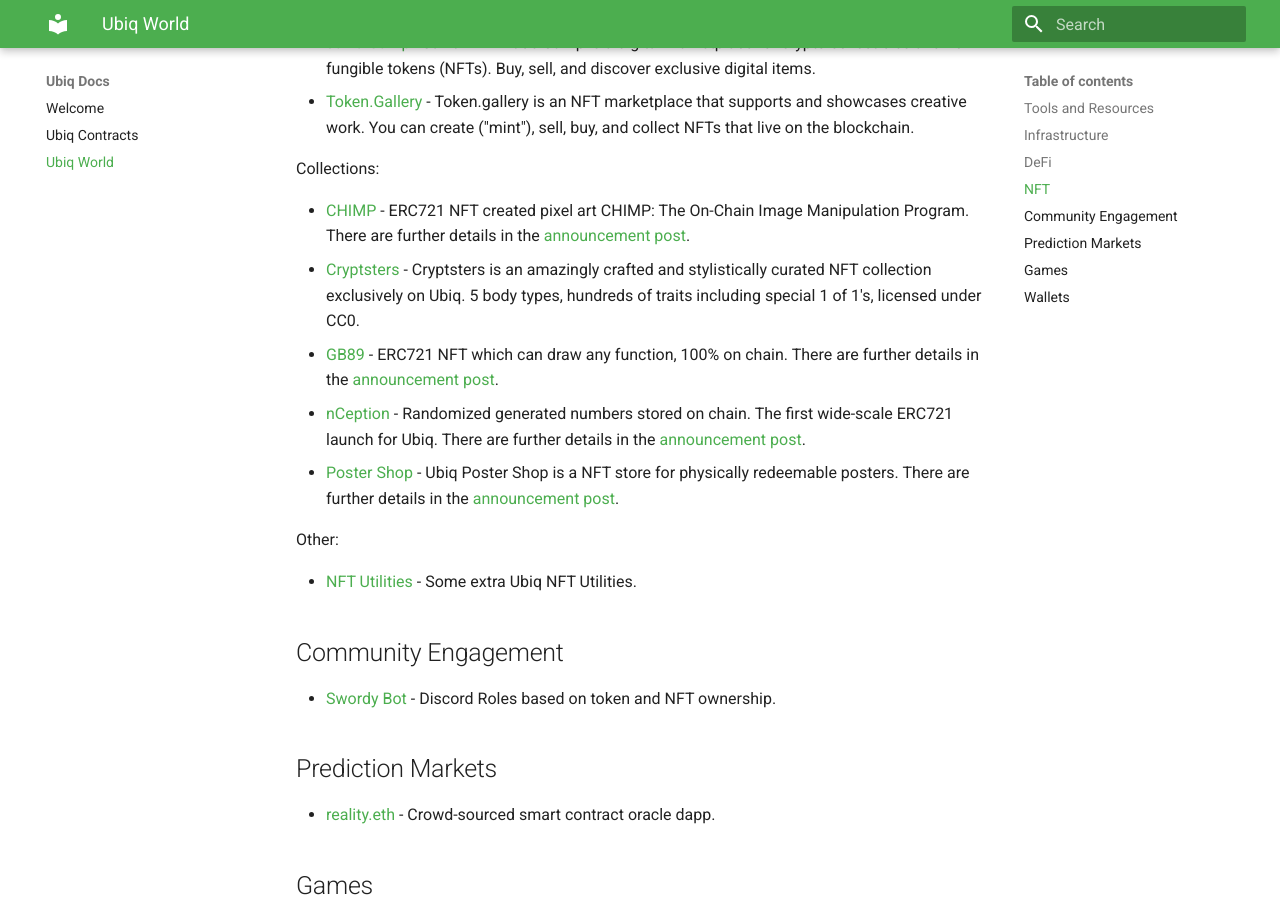
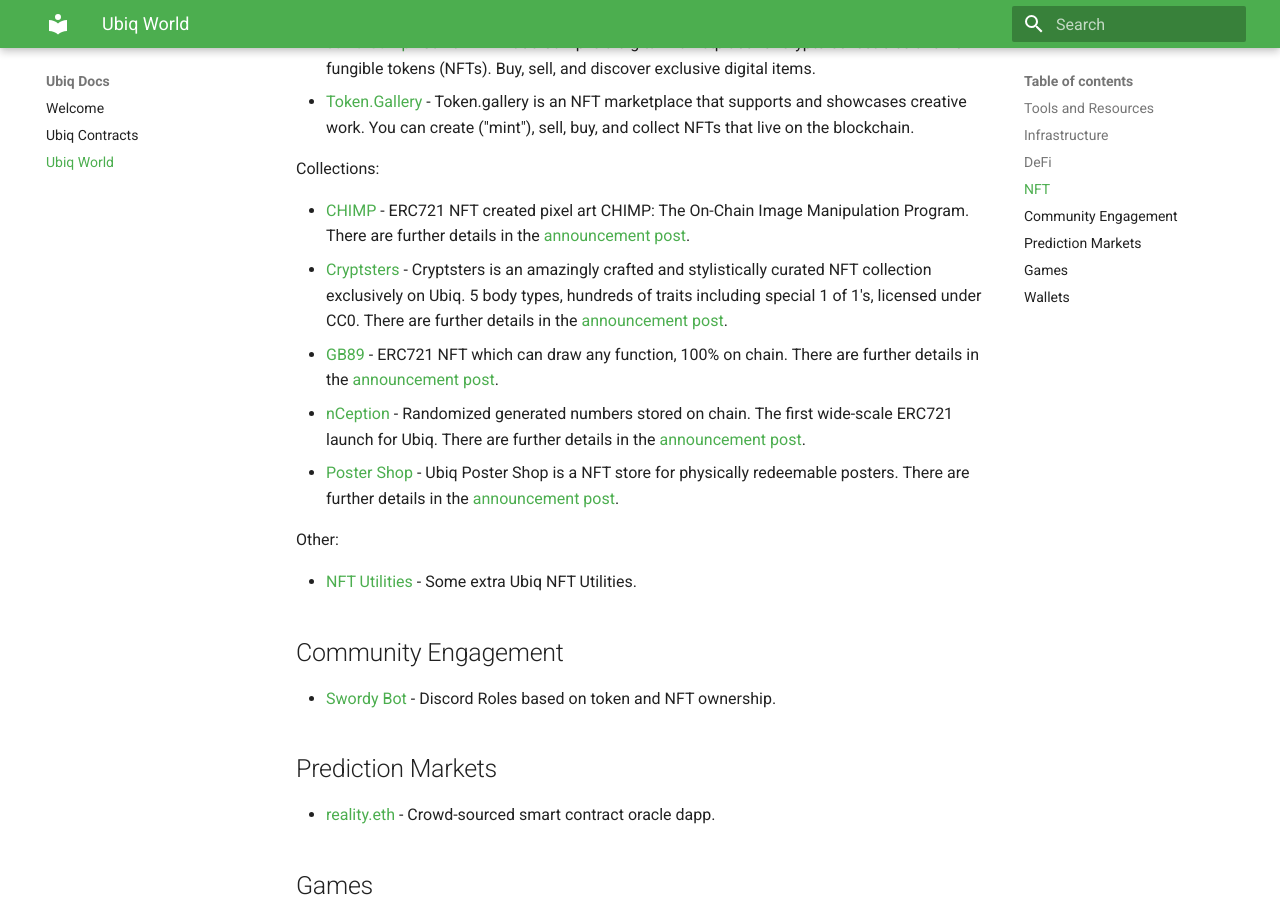
Before and after one commit to ubiq/docs, an MkDocs documentation site: the page built from docs/world.md, in a window 1280 px wide and 900 px high, scrolled down 928 px. Built offline with MkDocs 1.6.1 and Material for MkDocs 9.7.7, drawn with Linux system fonts in a browser that asks for light colours.

Commit message:
Add Cryptsters announcement post

```diff
--- a/docs/world.md
+++ b/docs/world.md
@@ -29,7 +29,7 @@
 Collections:
 
 - [CHIMP](https://chimp.ubiqsmart.com/) - ERC721 NFT created pixel art CHIMP: The On-Chain Image Manipulation Program. There are further details in the [announcement post](https://blog.ubiqsmart.com/announcing-chimp-49eb70f30991).
-- [Cryptsters](https://cryptsters.ubiqsmart.com/) - Cryptsters is an amazingly crafted and stylistically curated NFT collection exclusively on Ubiq. 5 body types, hundreds of traits including special 1 of 1's, licensed under CC0.
+- [Cryptsters](https://cryptsters.ubiqsmart.com/) - Cryptsters is an amazingly crafted and stylistically curated NFT collection exclusively on Ubiq. 5 body types, hundreds of traits including special 1 of 1's, licensed under CC0. There are further details in the [announcement post](https://blog.ubiqsmart.com/announcing-cryptsters-2bab824c9bcd).
 - [GB89](https://ubiq.github.io/gb89/) - ERC721 NFT which can draw any function, 100% on chain. There are further details in the [announcement post](https://blog.ubiqsmart.com/announcing-gb89-fca1a76aa892).
 - [nCeption](https://nception.ubiqsmart.com/) - Randomized generated numbers stored on chain. The first wide-scale ERC721 launch for Ubiq. There are further details in the [announcement post](https://blog.ubiqsmart.com/announcing-nception-ba2eb5fc952).
 - [Poster Shop](https://poster.ubiqsmart.com/) - Ubiq Poster Shop is a NFT store for physically redeemable posters. There are further details in the [announcement post](https://blog.ubiqsmart.com/ubiq-launches-its-first-redeemable-nft-39e70bf1084).
```
